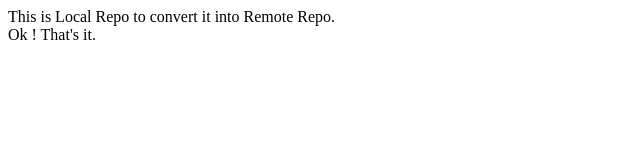
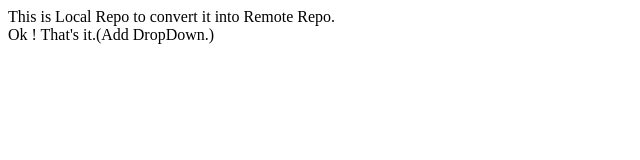
Before and after one commit to NikhilG-14/LocalRepo, a plain HTML site: page index.html in a window 1280 px wide. Shown: the whole page, without its empty margins (0-640 px from the left). Drawn offline with Linux system fonts and the light colour scheme.

Commit message:
Add DropDown

```diff
--- a/index.html
+++ b/index.html
@@ -1,5 +1,5 @@
 <p>
     This is Local Repo to convert it into Remote Repo.
     <br>
-    Ok ! That's it.
+    Ok ! That's it.(Add DropDown.)
 </p>
```
